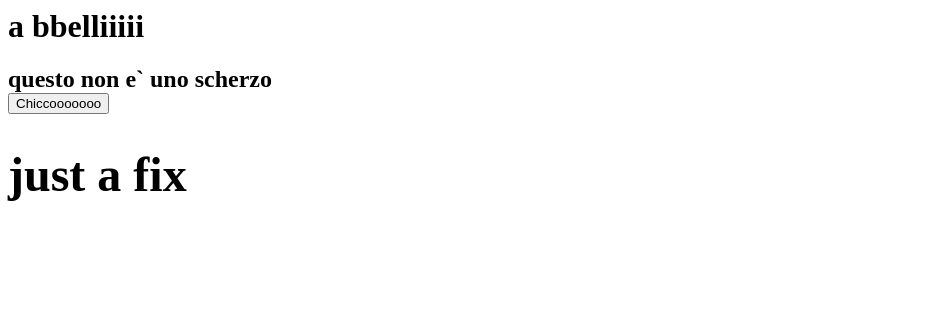
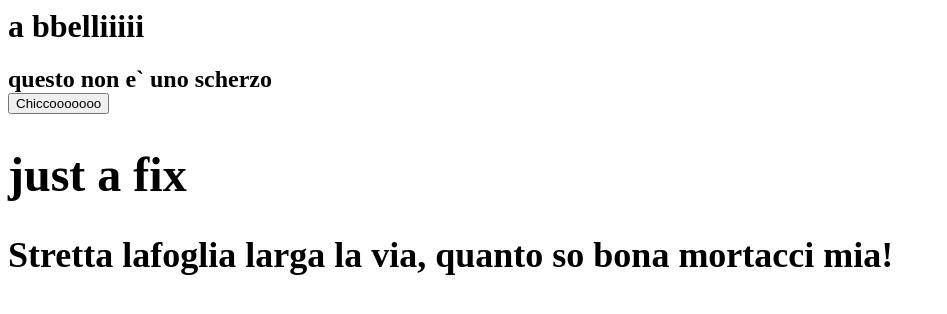
Before and after one commit to MarmottaTuonante/provegit2, a plain HTML site: page index.html in a window 1280 px wide. Shown: the whole page, without its empty margins (0-947 px from the left). Drawn offline with Linux system fonts and the light colour scheme.

Commit message:
Nuovo H2 Fork

```diff
--- a/index.html
+++ b/index.html
@@ -10,6 +10,7 @@
             <header>
                 <label for="button"><button>Chiccooooooo</button></label>
                 <h1>just a fix</h1>
+                <h2>Stretta lafoglia larga la via, quanto so bona mortacci mia!</h2>
             </header>
         </main>
     </body>
```
